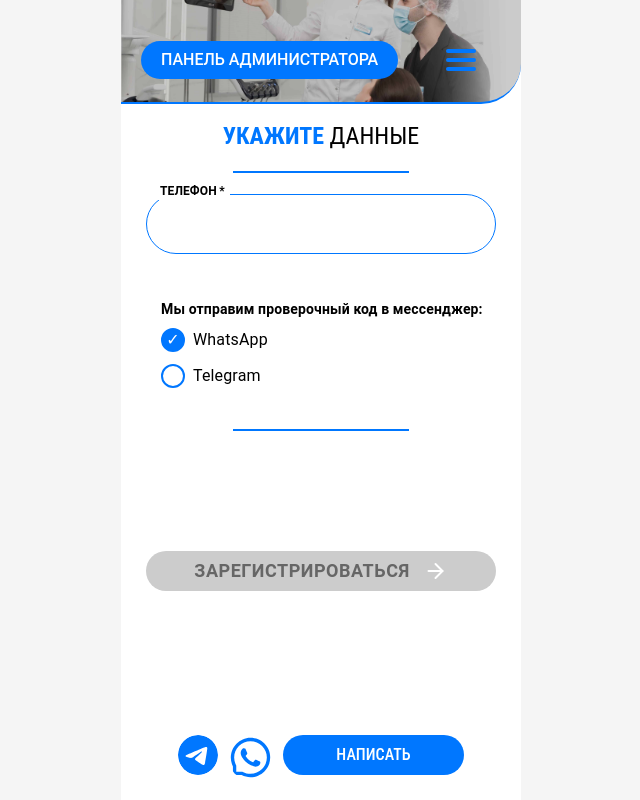
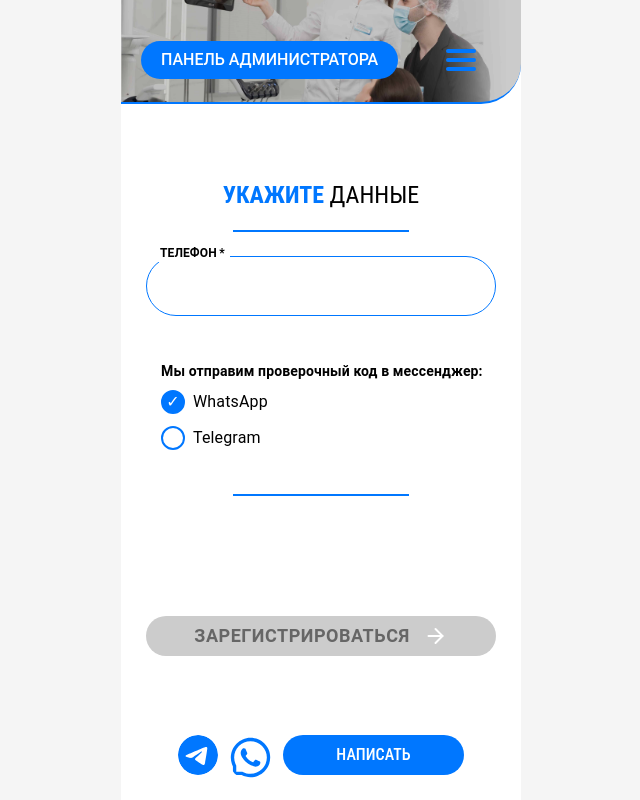
Before and after one commit to customer-records/customer-records-frontend, a React app: page /admin/registration in a window 1280 px wide. Shown: the whole page, without its empty margins (319-959 px from the left). Built offline with nearby package versions, Linux system fonts and the light colour scheme; the HTML template or start-up script is replaced by a standard one.

Commit message:
container height fix

```diff
--- a/src/components/UI/burgerMenu/menuList.tsx
+++ b/src/components/UI/burgerMenu/menuList.tsx
@@ -41,7 +41,6 @@ export default function MenuList({ specialist, services, currentId, onClose, set
     setIsOpen(!isOpen);
   };
 
-  // Measure height when needed
   useLayoutEffect(() => {
     if (setSyncedHeight && contentRef.current) {
       const height = contentRef.current.scrollHeight;
@@ -129,7 +128,6 @@ export default function MenuList({ specialist, services, currentId, onClose, set
                 {specialist.name === 'Контакты' && (
                   <img src={returnIcon(indx)} alt="icon" />
                 )}
-
                 <Link
                   onClick={onClose}
                   style={{ color: '#000000DE', fontSize: '14px' }}
--- a/src/components/UI/clientRegAuth/phoneEnter.tsx
+++ b/src/components/UI/clientRegAuth/phoneEnter.tsx
@@ -78,22 +78,18 @@ export default function PhoneEnter({ onSubmit, initialData = { phone: '' } }: an
     <Box sx={{
       display: 'flex',
       flexDirection: 'column',
-      justifyContent: 'center',
+      alignItems: 'center',
       width: '100%',
-      alignItems: 'center',
-      height: '25vh',
-      mb:4,
-      mt:isDesktop ? 3 :'10vw',
-
+      mb: 4,
+      mt: isDesktop ? 3 : '10vw',
     }}>
       <Box sx={{
         display: 'flex',
         flexDirection: 'column',
         alignItems: 'center',
         justifyContent: 'center',
-        height: '100%',
-        position: 'relative',
-        mb:3
+        width: '100%',
+        mb: 3
       }}>
         <StyledTextField
           label="Телефон"
--- a/src/components/UI/onDate.tsx
+++ b/src/components/UI/onDate.tsx
@@ -209,11 +209,6 @@ export default function OnDate() {
                                 <span className="na-priem"> дату</span>
                             </div>
                             <div className="divider"></div>
-                            {/* <div className="additional-button-container">
-                                <button onClick={() => handleClick('/client/fastreacord')} className="custom-button fast center">
-                                    <span className="button-text">Быстрая запись</span>
-                                </button>
-                            </div> */}
                         </div>
                         <Calendare selectedDate={selectedDate} onDateChange={handleDateChange} />
                     </>
--- a/src/components/UI/onFastRecord.tsx
+++ b/src/components/UI/onFastRecord.tsx
@@ -77,7 +77,6 @@ export default function OnFastRecord() {
     useEffect(()=>{
         getCompanyId()
     },[])
-    // Формируем данные о времени для FinalStep
     const getTimeSlotData = () => {
         if (!selectedTime) return null;
         return {
--- a/src/components/UI/onService.tsx
+++ b/src/components/UI/onService.tsx
@@ -233,11 +233,6 @@ export default function OnService() {
                                 <span className="na-priem"> услугу</span>
                             </div>
                             <div className="divider"></div>
-                            {/* <div className="additional-button-container">
-                                <button onClick={() => handleClick('/client/fastreacord')} className="custom-button fast center">
-                                    <span className="button-text">Быстрая запись</span>
-                                </button>
-                            </div> */}
                         </div>
                         {loading ? (
                             <Box sx={{
--- a/src/components/authClient.tsx
+++ b/src/components/authClient.tsx
@@ -251,6 +251,7 @@ export default function AuthClient() {
                 display: 'flex',
                 flexDirection: 'column',
                 backgroundColor: '#FFFFFF',
+
             }}
         >
             <Header/>
@@ -263,6 +264,7 @@ export default function AuthClient() {
                     flexDirection: 'column',
                     padding: '0 16px',
                     position: 'relative',
+                    justifyContent:'center'
                 }}
             >
                 {renderStepContent()}
@@ -339,6 +341,7 @@ export default function AuthClient() {
                 flexDirection: 'column',
                 alignItems: 'center',
                 gap: '16px',
+                background:'#FFFFFF'
             }}>
                 <Box sx={{
                     display: 'flex',
--- a/src/components/authWorker.tsx
+++ b/src/components/authWorker.tsx
@@ -297,6 +297,7 @@ export default function AuthWorker() {
                     flexDirection: 'column',
                     padding: '0 16px',
                     position: 'relative',
+                    justifyContent:'center'
                 }}
             >
                 {renderStepContent()}
@@ -373,6 +374,7 @@ export default function AuthWorker() {
                 flexDirection: 'column',
                 alignItems: 'center',
                 gap: '16px',
+                background:'#FFFFFF',
             }}>
                 <Box sx={{
                     display: 'flex',
--- a/src/components/client.css
+++ b/src/components/client.css
@@ -4,6 +4,19 @@ button:focus {
 button:active {
     box-shadow: 0 0 0 2px #0077FF; /* Синяя тень вокруг кнопки */
 }
+.fixed-container {
+  position: fixed;
+  top: 0;
+  left: 0;
+  right: 0;
+  bottom: 0;
+  overflow-y: auto;
+  -webkit-overflow-scrolling: touch;
+  background-color: white;
+  z-index: 999;
+  padding: 16px;
+}
+
 /* хедер */
 .header {
     height: 30vh; /* 30% высоты экрана */
--- a/src/components/registrationClient.tsx
+++ b/src/components/registrationClient.tsx
@@ -612,6 +612,7 @@ export default function RegistrationClient() {
                     flexDirection: 'column',
                     padding:isDesktop ? '0 16px' : 0,
                     overflow: 'visible',
+                    justifyContent:'center'
                 }}
             >
                 {renderStepContent()}
@@ -640,6 +641,7 @@ export default function RegistrationClient() {
                 flexDirection: 'column',
                 alignItems: 'center',
                 gap: '16px',
+                background:'#FFFFFF'
             }}>
                 <Box sx={{
                     display: 'flex',
--- a/src/components/registrationWorker.tsx
+++ b/src/components/registrationWorker.tsx
@@ -664,6 +664,7 @@ export default function RegistrationWorker() {
                     flexDirection: 'column',
                     padding: '0 16px',
                     overflow: 'visible',
+                    justifyContent:'center'
                 }}
             >
                 {renderStepContent()}
@@ -692,6 +693,7 @@ export default function RegistrationWorker() {
                 flexDirection: 'column',
                 alignItems: 'center',
                 gap: '16px',
+                background:'#FFFFFF'
             }}>
                 <Box sx={{
                     display: 'flex',
```
Also changed, not shown: src/components/UI/onSpecialist.tsx (+0 -8 lines). Lines whose indentation alone changed are shown as unchanged.
